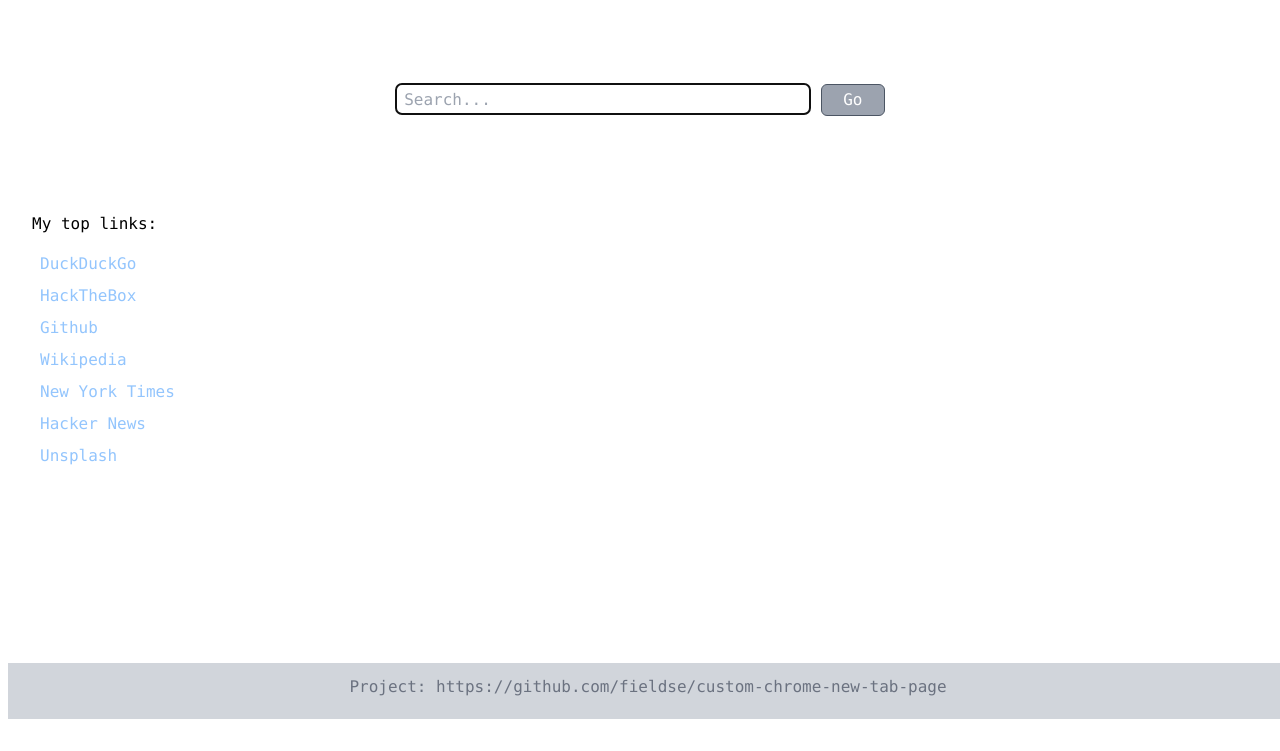
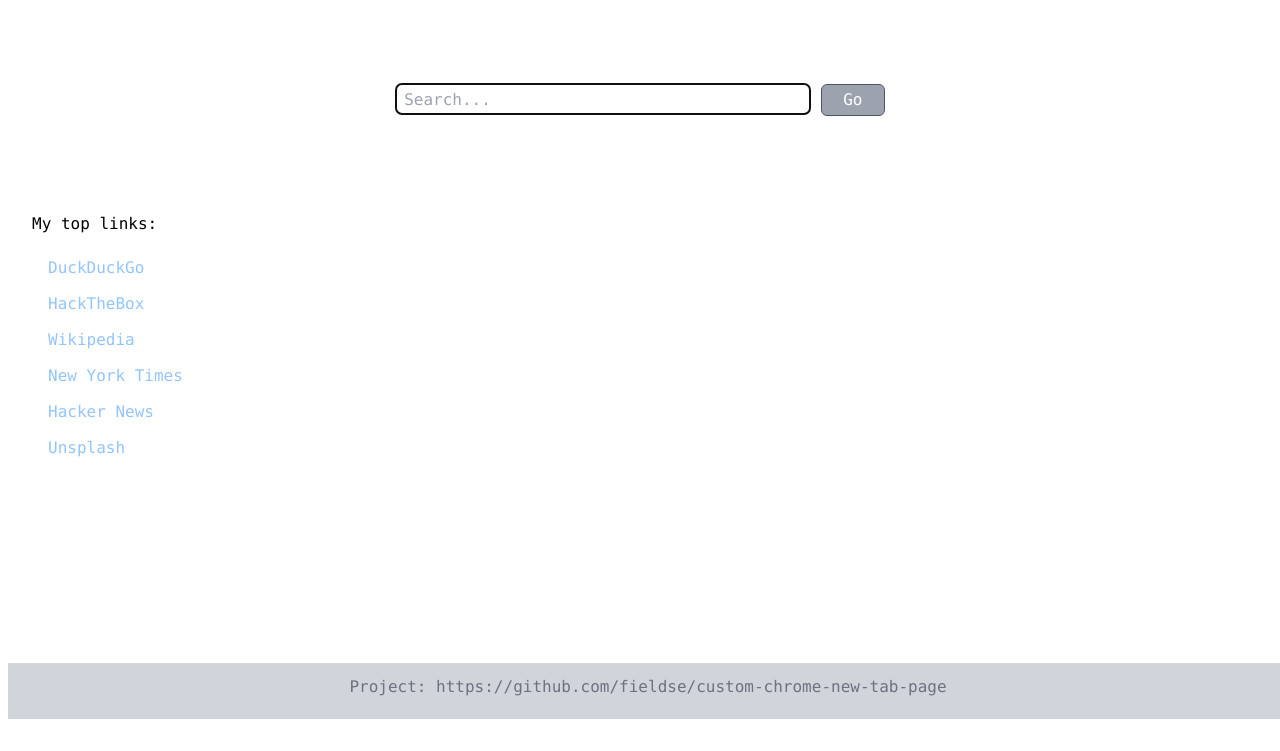
Before and after one commit to fieldse/custom-chrome-new-tab-page, a browser extension: page custom-tab.html in a window 1280 px wide. Shown: the part 81-832 px from the top of the page. Drawn offline with nearby package versions, Linux system fonts and the light colour scheme.

Commit message:
improve styling

```diff
--- a/custom-tab.html
+++ b/custom-tab.html
@@ -37,35 +37,29 @@
       <!-- top links -->
       <div class="my-12 p-4">
         <p>My top links:</p>
-        <ul class="ml-4">
-          <li>
-            <a class="text-blue-300" href="https://duckduckgo.com"
-              >DuckDuckGo</a
-            >
+        <ul class="ml-4 text-blue-300">
+          <li class="my-3">
+            <a class="py-1 px-2" href="https://duckduckgo.com">DuckDuckGo</a>
           </li>
-          <li>
-            <a class="text-blue-300" href="https://www.hackthebox.com/"
+          <li class="my-3">
+            <a class="py-1 px-2" href="https://www.hackthebox.com/"
               >HackTheBox</a
             >
           </li>
-          <li><a class="text-blue-300" href="https://github.com">Github</a></li>
-          <li>
-            <a class="text-blue-300" href="https://en.wikipedia.org"
-              >Wikipedia</a
-            >
+          <li class="my-3"></li>
+          <li class="my-3">
+            <a class="py-1 px-2" href="https://en.wikipedia.org">Wikipedia</a>
           </li>
-          <li>
-            <a class="text-blue-300" href="https://nytimes.com"
-              >New York Times</a
-            >
+          <li class="my-3">
+            <a class="py-1 px-2" href="https://nytimes.com">New York Times</a>
           </li>
-          <li>
-            <a class="text-blue-300" href="https://news.ycombinator.com"
+          <li class="my-3">
+            <a class="py-1 px-2" href="https://news.ycombinator.com"
               >Hacker News</a
             >
           </li>
-          <li>
-            <a class="text-blue-300" href="https://unsplash.com">Unsplash</a>
+          <li class="my-3">
+            <a class="py-1 px-2" href="https://unsplash.com">Unsplash</a>
           </li>
         </ul>
       </div>
```
